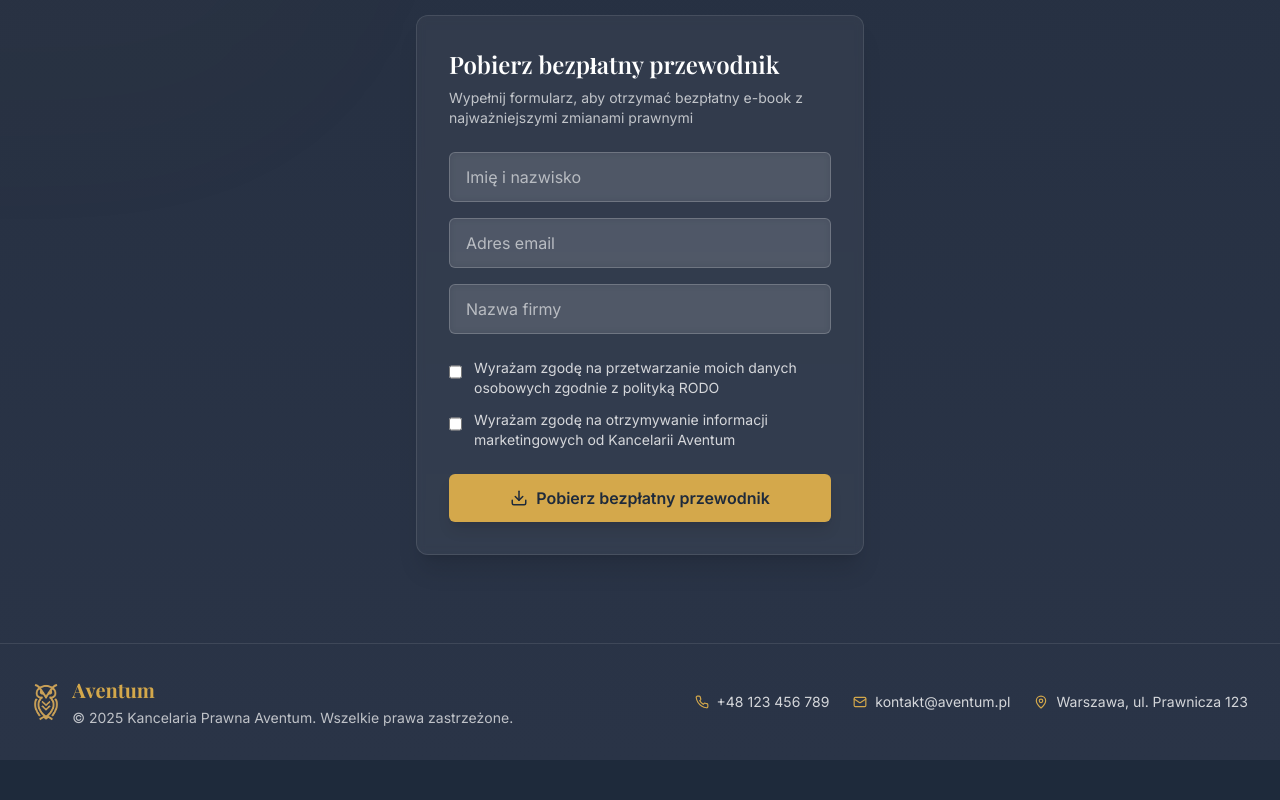
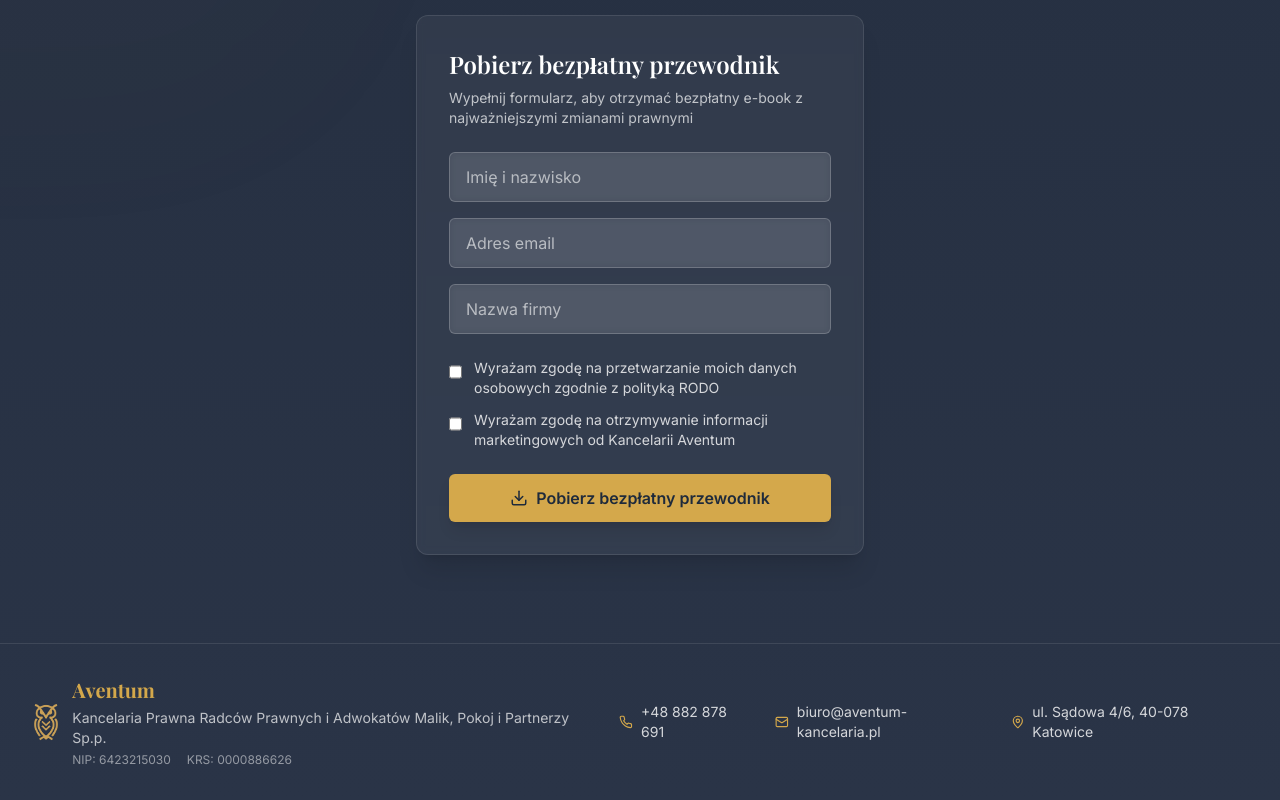
Before and after one commit to jderda2001/aventum, a React (Vite) app: page / in a window 1280 px wide. Shown: the part 801-1601 px from the top of the page. Before the commit the page ends 1561 px from the top, so only its background shows below. Built offline with nearby package versions, Linux system fonts and the light colour scheme.

Commit message:
Fix contact details in footer
Update contact information in the footer.

```diff
--- a/src/components/Footer.tsx
+++ b/src/components/Footer.tsx
@@ -1,7 +1,7 @@
 
 import React from 'react';
 import { motion } from 'framer-motion';
-import { Mail, MapPin, Phone } from 'lucide-react';
+import { Mail, MapPin, Phone, FileText } from 'lucide-react';
 
 const Footer = () => {
   return (
@@ -20,22 +20,28 @@ const Footer = () => {
           />
           <div>
             <h3 className="text-aventum-gold font-playfair text-xl font-bold">Aventum</h3>
-            <p className="text-white/70 text-sm mt-1">© {new Date().getFullYear()} Kancelaria Prawna Aventum. Wszelkie prawa zastrzeżone.</p>
+            <p className="text-white/70 text-sm mt-1">
+              Kancelaria Prawna Radców Prawnych i Adwokatów Malik, Pokoj i Partnerzy Sp.p.
+            </p>
+            <div className="text-xs text-white/50 mt-1 flex flex-wrap gap-x-4">
+              <span>NIP: 6423215030</span>
+              <span>KRS: 0000886626</span>
+            </div>
           </div>
         </div>
 
         <div className="flex flex-col md:flex-row gap-6 items-center text-sm text-white/80">
           <div className="flex items-center gap-2">
             <Phone size={14} className="text-aventum-gold" />
-            <span>+48 123 456 789</span>
+            <span>+48 882 878 691</span>
           </div>
           <div className="flex items-center gap-2">
             <Mail size={14} className="text-aventum-gold" />
-            <span>kontakt@aventum.pl</span>
+            <span>biuro@aventum-kancelaria.pl</span>
           </div>
           <div className="flex items-center gap-2">
             <MapPin size={14} className="text-aventum-gold" />
-            <span>Warszawa, ul. Prawnicza 123</span>
+            <span>ul. Sądowa 4/6, 40-078 Katowice</span>
           </div>
         </div>
       </div>
```
